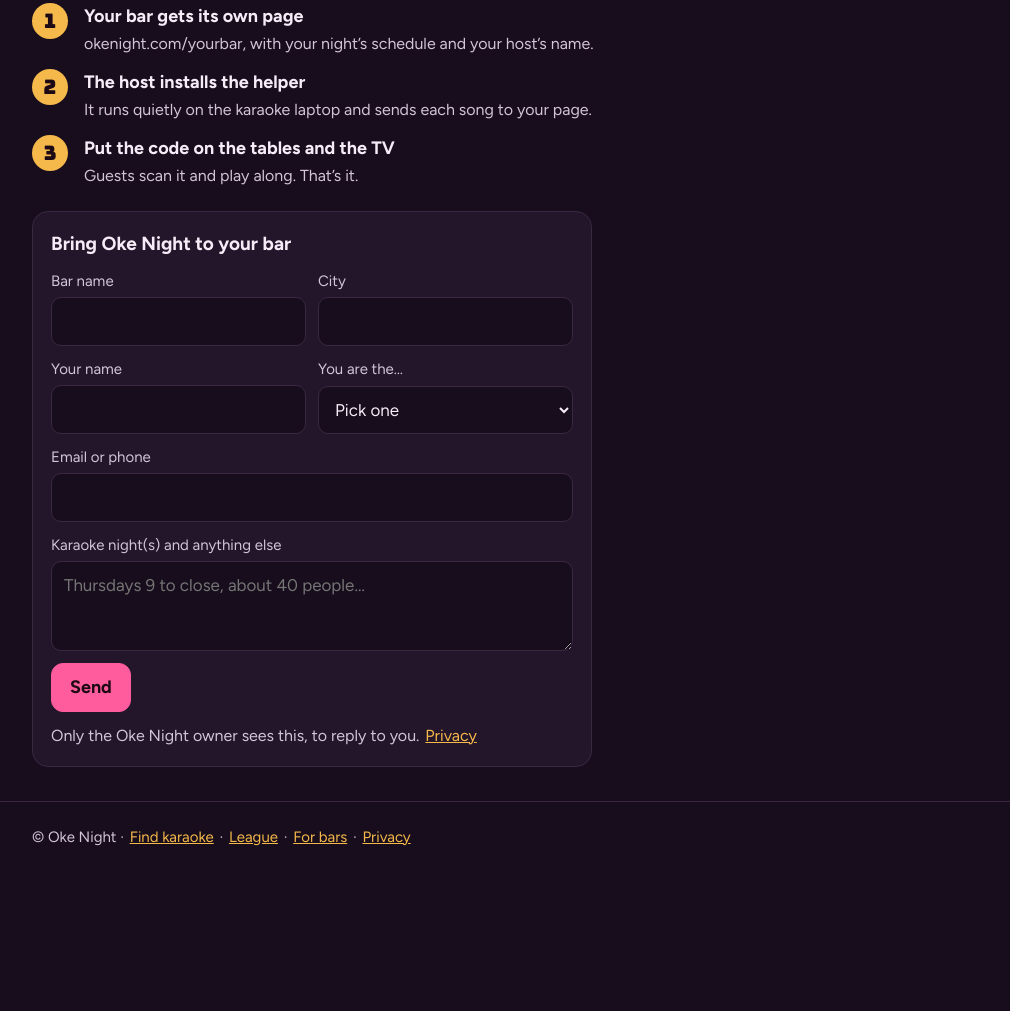
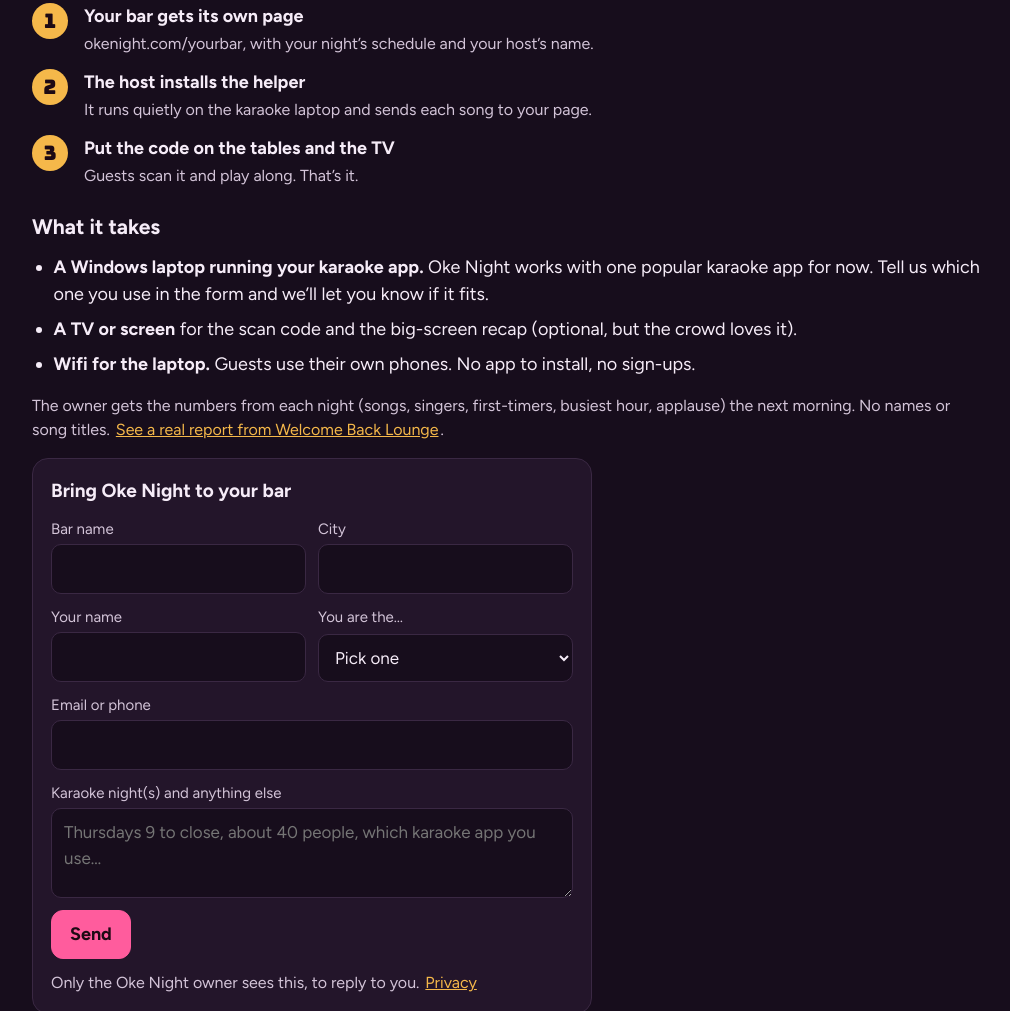
Before and after one commit to jgor80/karaoke_star_bot, a plain HTML site: page site/src/home.html in a window 1280 px wide. Shown: the part 1505-2516 px from the top of the page, without its empty margins (134-1144 px from the left). Before the commit the page ends 2381 px from the top, so only its background shows below. Drawn offline with Linux system fonts and the light colour scheme; no server answers.

Commit message:
Home page: say what a bar needs, and show a sample owner report
The 'For bars' section now lists what it takes (a Windows laptop running the
supported karaoke app, a TV optionally, wifi), says the owner gets a
next-morning numbers report with no names or titles, and links Welcome Back
Lounge's report as a sample. The lead form asks which karaoke app they use.

Co-Authored-By: Claude Opus 5.5 <noreply@anthropic.com>
Claude-Session: https://claude.ai/code/session_011BqouKgfD5Rjre36yYoBWa

```diff
--- a/site/src/home.html
+++ b/site/src/home.html
@@ -116,6 +116,8 @@ textarea { min-height: 90px; resize: vertical; }
 
 footer a, .muted.small a { display: inline-block; padding: 12px 2px; margin: -12px 0; }
 footer { border-top: 1px solid var(--line); padding: 24px 0 calc(28px + env(safe-area-inset-bottom, 0px)); color: var(--muted); font-size: 15px; }
+.needs { margin: 0 0 12px; padding-left: 1.2em; }
+.needs li { margin: 8px 0; }
 </style>
 </head>
 <body>
@@ -181,6 +183,13 @@ footer { border-top: 1px solid var(--line); padding: 24px 0 calc(28px + env(safe
       <li><div><b>The host installs the helper</b><span>It runs quietly on the karaoke laptop and sends each song to your page.</span></div></li>
       <li><div><b>Put the code on the tables and the TV</b><span>Guests scan it and play along. That’s it.</span></div></li>
     </ol>
+    <h3 style="font-weight:700;margin:20px 0 12px">What it takes</h3>
+    <ul class="needs">
+      <li><b>A Windows laptop running your karaoke app.</b> Oke Night works with one popular karaoke app for now. Tell us which one you use in the form and we’ll let you know if it fits.</li>
+      <li><b>A TV or screen</b> for the scan code and the big-screen recap (optional, but the crowd loves it).</li>
+      <li><b>Wifi for the laptop.</b> Guests use their own phones. No app to install, no sign-ups.</li>
+    </ul>
+    <p class="muted small">The owner gets the numbers from each night (songs, singers, first-timers, busiest hour, applause) the next morning. No names or song titles. <a href="/wbl/report">See a real report from Welcome Back Lounge</a>.</p>
     <form class="lead" id="lead" novalidate>
       <b style="font-size:19px">Bring Oke Night to your bar</b>
       <div class="row2">
@@ -192,7 +201,7 @@ footer { border-top: 1px solid var(--line); padding: 24px 0 calc(28px + env(safe
         <label>You are the…<select name="role"><option value="">Pick one</option><option>Owner or manager</option><option>Karaoke host</option><option>Regular</option><option>Other</option></select></label>
       </div>
       <label>Email or phone<input name="contact" required maxlength="100" autocomplete="email"></label>
-      <label>Karaoke night(s) and anything else<textarea name="note" maxlength="600" placeholder="Thursdays 9 to close, about 40 people…"></textarea></label>
+      <label>Karaoke night(s) and anything else<textarea name="note" maxlength="600" placeholder="Thursdays 9 to close, about 40 people, which karaoke app you use…"></textarea></label>
       <label class="hp" aria-hidden="true">Website<input name="website" tabindex="-1" autocomplete="off"></label>
       <div style="display:flex;flex-wrap:wrap;gap:12px;align-items:center">
         <button class="act" type="submit" id="lead-send">Send</button>
```
